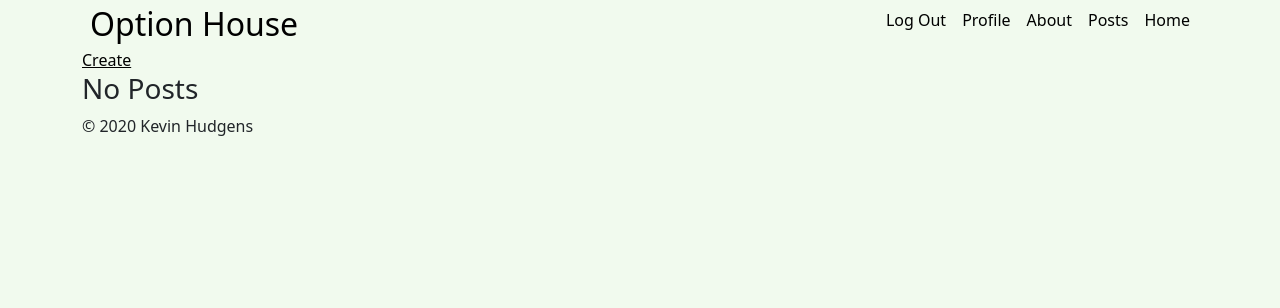
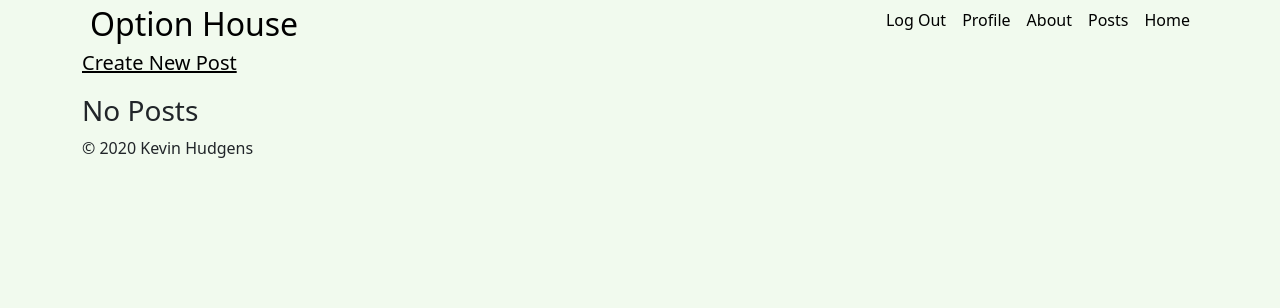
Before and after one commit to kghudgens/OptionHouse, a Django app: page / in a window 1280 px wide. Shown: the top 308 px of the page. Run offline with Django 3.2, Linux system fonts and the light colour scheme; the visitor is signed in with stand-in values (Sample User, id 1); data that the repository does not hold is empty.

Commit message:
added bootstrap classes

```diff
--- a/optionhouseapp/templates/optionhouseapp/index.html
+++ b/optionhouseapp/templates/optionhouseapp/index.html
@@ -3,17 +3,19 @@
 {%block content%}
 
     {% if user.is_authenticated %}
-    <a href="{%url 'post_form'%}">Create</a>
+    <p class="lead">
+        <a href="{%url 'post_form'%}">Create New Post</a>
+    </p>
     {% endif %}
 
         <ul>
             {% for post in object_list %}
-
-            <article>
-                <h4>{{post.author}}</h4>
-                <h3> <a href="{% url 'post-detail' post.id%}">{{post.title}}</a></h3>
-            </article>
-
+                <figure class="text-center">
+                    <article>
+                        <h4>{{post.author}}</h4>
+                        <h3> <a href="{% url 'post-detail' post.id%}">{{post.title}}</a></h3>
+                    </article>
+                </figure>
             {% empty %}
 
                 <h3>No Posts</h3>
```
